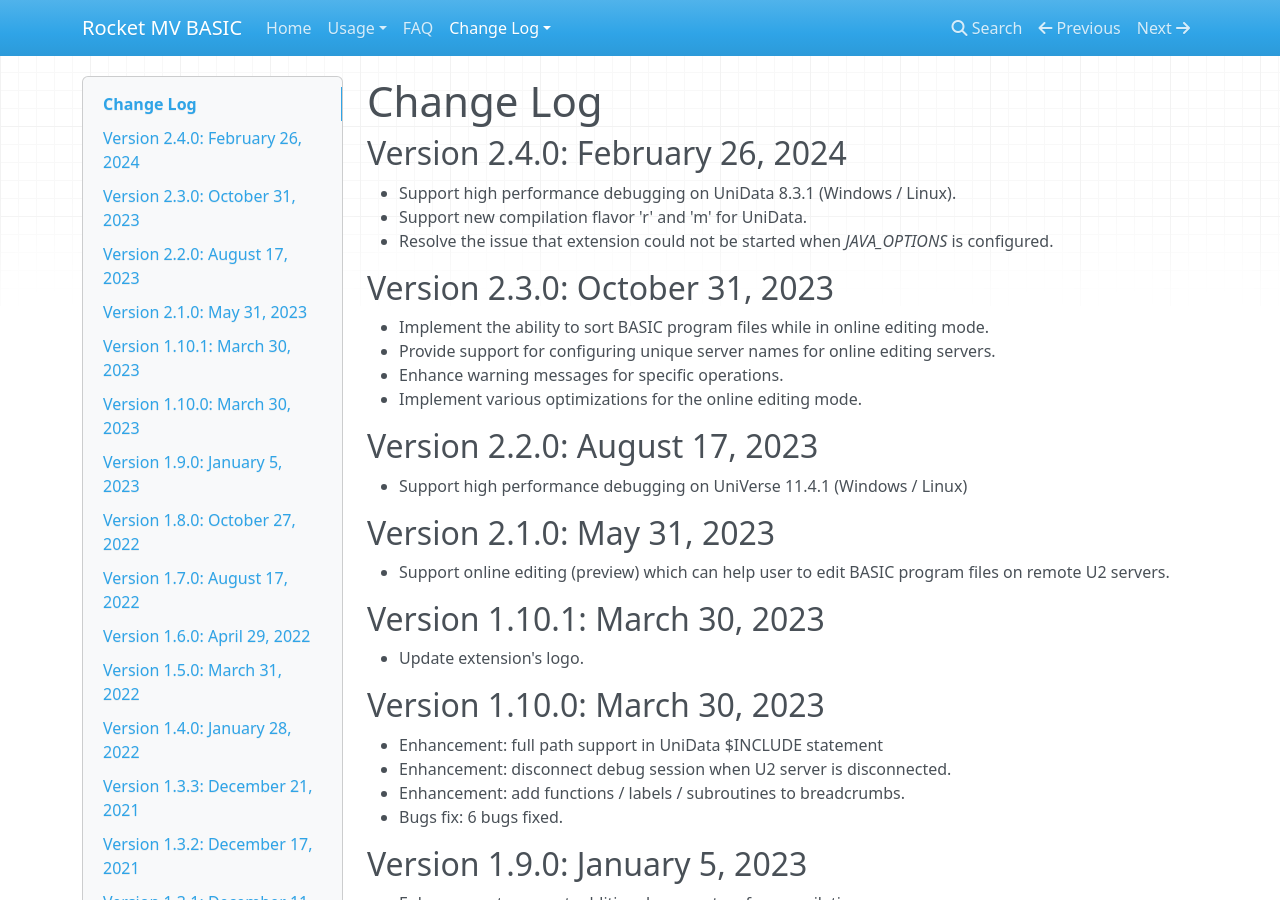
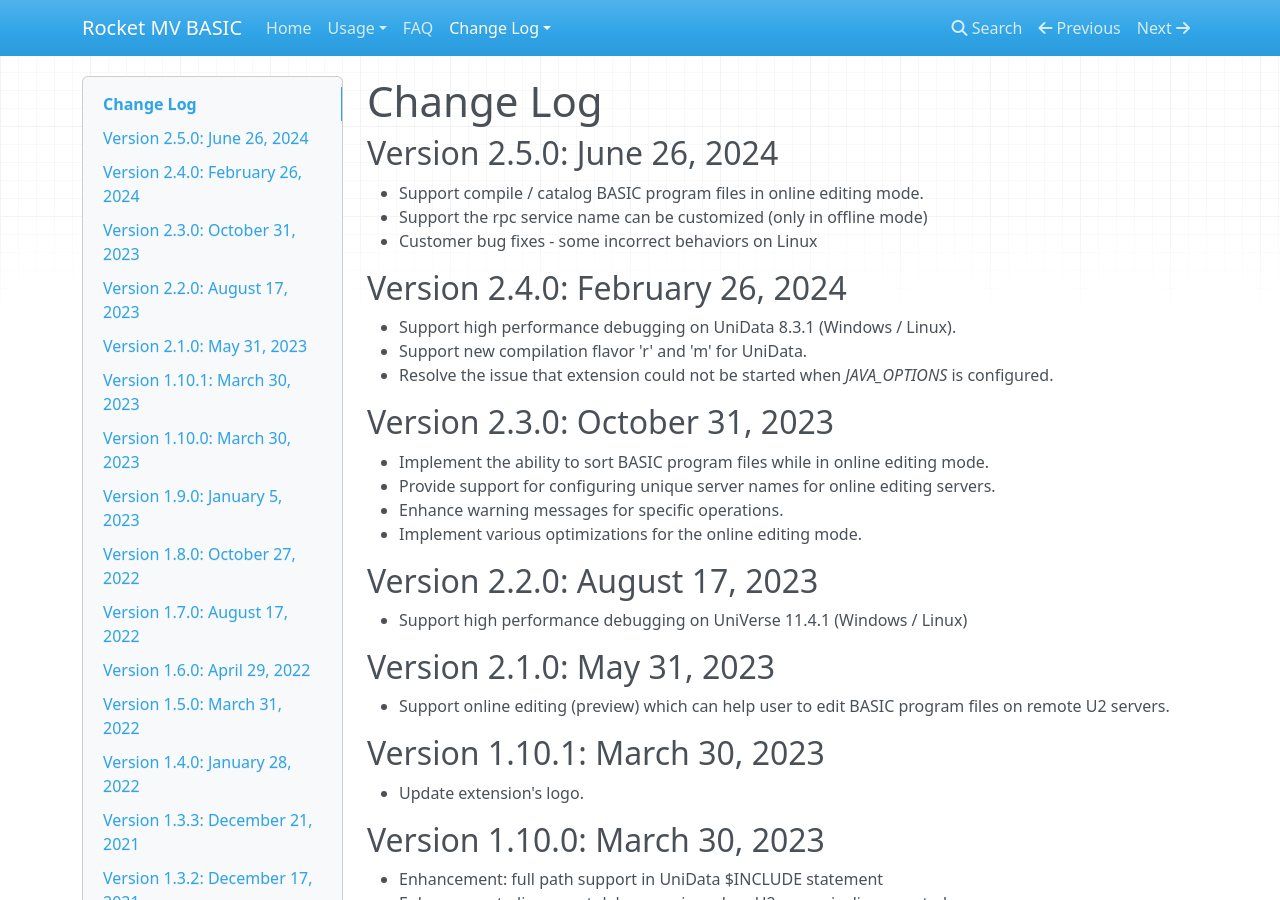
Before and after one commit to RocketSoftware/rocket-mvbasic, an MkDocs documentation site: the page built from docs/usage/CHANGELOG.md, in a window 1280 px wide and 900 px high. Built offline with MkDocs 1.6.1, drawn with Linux system fonts in a browser that asks for light colours; nearby versions of some CDN libraries.

Commit message:
Update DAP configuration and CHANGELOG files

```diff
--- a/docs/usage/CHANGELOG.md
+++ b/docs/usage/CHANGELOG.md
@@ -1,4 +1,10 @@
 # Change Log
+
+## Version 2.5.0: June 26, 2024
+
+ - Support compile / catalog BASIC program files in online editing mode.
+ - Support the rpc service name can be customized (only in offline mode)
+ - Customer bug fixes - some incorrect behaviors on Linux
 
 ## Version 2.4.0: February 26, 2024
 
```
Also changed, not shown: docs/usage/ConfigDap.md (+2 -2 lines), docs/usage/DAPRelease.md (+1 -0 lines).
